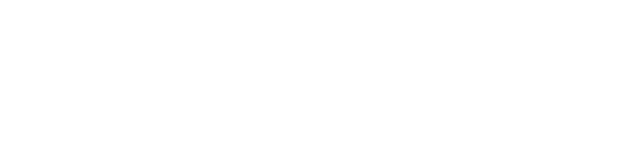
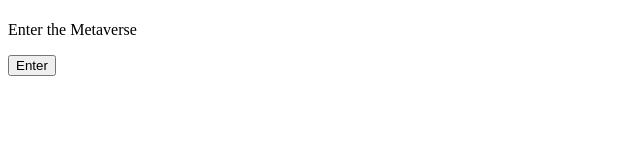
Before and after one commit to acciojob/enter-metaverse-ShemeerCoder-01, a website: page main.html in a window 1280 px wide. Shown: the whole page, without its empty margins (0-640 px from the left). Drawn offline with Linux system fonts and the light colour scheme.

Commit message:
created a submission

```diff
--- a/main.html
+++ b/main.html
@@ -8,6 +8,9 @@
 
 <body>
 	<!-- the entire body must be written by student -->
+	<h1 id ="big"></h1>
+	<p id = "status">Enter the Metaverse</p>
+	<button id = "enterBtn" onclick = "changeData()">Enter</button>
     <script type="text/javascript" src="./script.js">
 </script>
 
--- a/script.js
+++ b/script.js
@@ -1 +1,6 @@
 //your JS code here. If required.
+function changeData(){
+	document.getElementById("status").style.display = "none";
+	document.getElementById("big").innerText = "Entered the Metaverse";
+
+}
```
